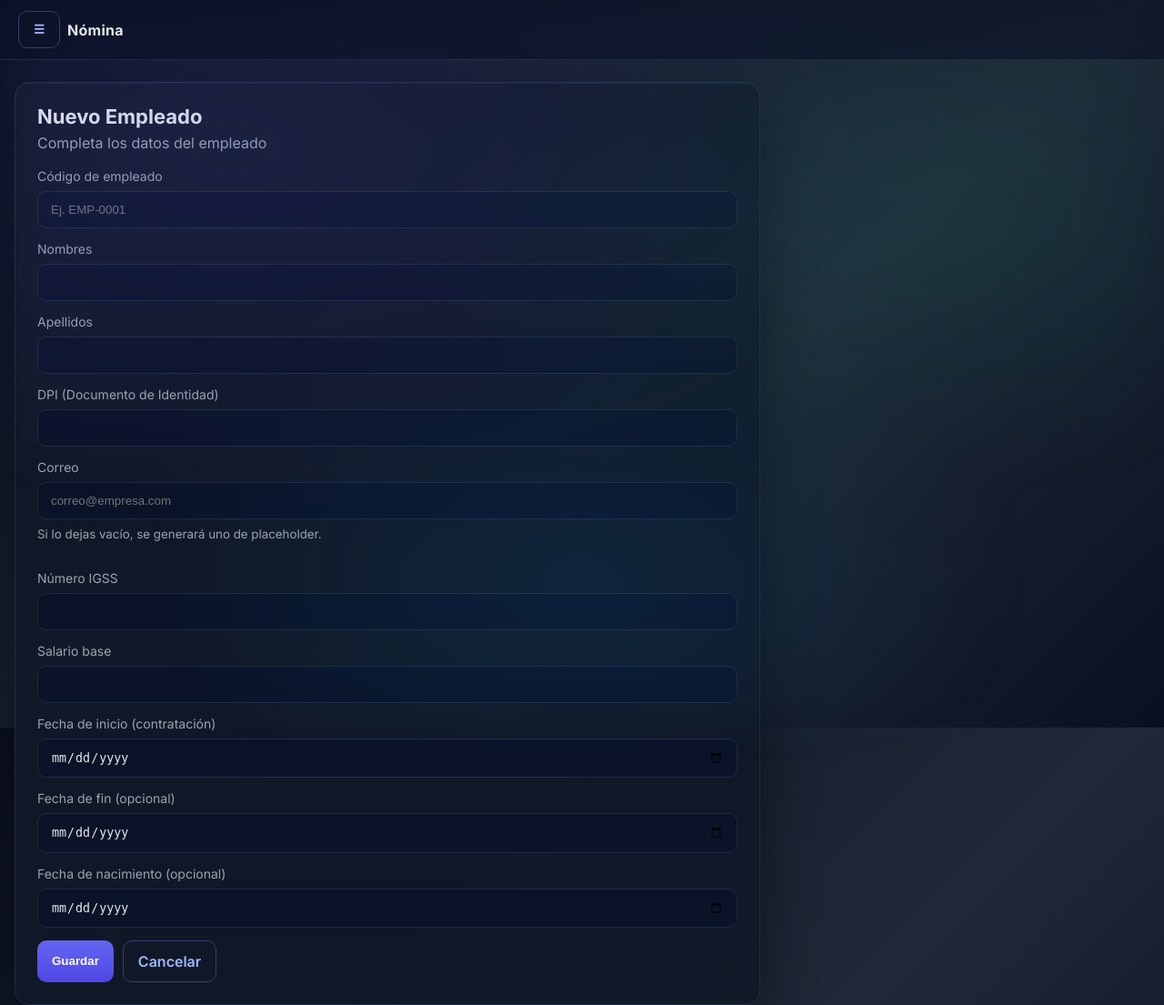
After one commit to alexisvides/Proyecto_Nomina, a Flask app: page /departamentos/nuevo in a window 1280 px wide. The commit adds this page. Shown: the whole page at 91% size. Run offline with Flask 3, Linux system fonts and the light colour scheme.

Commit message:
crear y mostrar empleados

```diff
--- a/templates/Departamentos/list.html
+++ b/templates/Departamentos/list.html
@@ -7,7 +7,7 @@
     <div style="display:flex; align-items:center; justify-content:space-between; gap:12px; margin-bottom:12px;">
       <h2 class="card-title" style="margin:0;">Departamentos</h2>
       <div style="display:flex; gap:8px; align-items:center;">
-        <div id="toolbarEmp" style="display:flex; gap:6px; align-items:center;">
+        <div id="toolbarEmp" style="display:flex; gap:6px; align-items:center;">x`
           <button id="btnEmpEliminar" class="btn btn-outline" type="button" disabled>
             <svg xmlns="http://www.w3.org/2000/svg" width="16" height="16" viewBox="0 0 24 24" fill="none" stroke="currentColor" stroke-width="2" stroke-linecap="round" stroke-linejoin="round" style="margin-right:6px;">
               <polyline points="3 6 5 6 21 6"/><path d="M19 6l-1 14a2 2 0 0 1-2 2H8a2 2 0 0 1-2-2L5 6"/><path d="M10 11v6"/><path d="M14 11v6"/><path d="M9 6V4a2 2 0 0 1 2-2h2a2 2 0 0 1 2 2v2"/>
--- /dev/null
+++ b/templates/Departamentos/new.html
@@ -0,0 +1,71 @@
+{% extends 'base.html' %}
+{% block title %}Nuevo Empleado{% endblock %}
+
+{% block content %}
+<section class="section">
+  <div class="card auth-card" style="max-width:820px;">
+    <h2 class="card-title">Nuevo Empleado</h2>
+    <p class="card-subtitle">Completa los datos del empleado</p>
+
+    <form class="form" method="post">
+      <div class="form-group">
+        <label for="codigo">Código de empleado</label>
+        <input id="codigo" name="codigo" type="text" placeholder="Ej. EMP-0001" required />
+      </div>
+
+      <div class="form-group">
+        <label for="nombres">Nombres</label>
+        <input id="nombres" name="nombres" type="text" required />
+      </div>
+
+      <div class="form-group">
+        <label for="apellidos">Apellidos</label>
+        <input id="apellidos" name="apellidos" type="text" required />
+      </div>
+
+      <div class="form-group">
+        <label for="dpi">DPI (Documento de Identidad)</label>
+        <input id="dpi" name="dpi" type="text" required />
+      </div>
+
+      <div class="form-group">
+        <label for="correo">Correo</label>
+        <input id="correo" name="correo" type="email" placeholder="correo@empresa.com" />
+        <small class="card-subtitle">Si lo dejas vacío, se generará uno de placeholder.</small>
+      </div>
+
+      <div class="form-group">
+        <label for="igss">Número IGSS</label>
+        <input id="igss" name="igss" type="text" />
+      </div>
+
+      <div class="form-group">
+        <label for="salario">Salario base</label>
+        <input id="salario" name="salario" type="number" step="0.01" min="0" required />
+      </div>
+
+      <div class="form-group">
+        <label for="fecha_inicio">Fecha de inicio (contratación)</label>
+        <input id="fecha_inicio" name="fecha_inicio" type="date" required />
+      </div>
+
+      <div class="form-group">
+        <label for="fecha_fin">Fecha de fin (opcional)</label>
+        <input id="fecha_fin" name="fecha_fin" type="date" />
+      </div>
+
+      <div class="form-group">
+        <label for="fecha_nacimiento">Fecha de nacimiento (opcional)</label>
+        <input id="fecha_nacimiento" name="fecha_nacimiento" type="date" />
+      </div>
+
+
+
+      <div style="display:flex; gap:10px;">
+        <button class="btn btn-primary" type="submit">Guardar</button>
+        <a class="btn btn-outline" href="{{ url_for('empleados_listado') }}">Cancelar</a>
+      </div>
+    </form>
+  </div>
+</section>
+{% endblock %}
```
